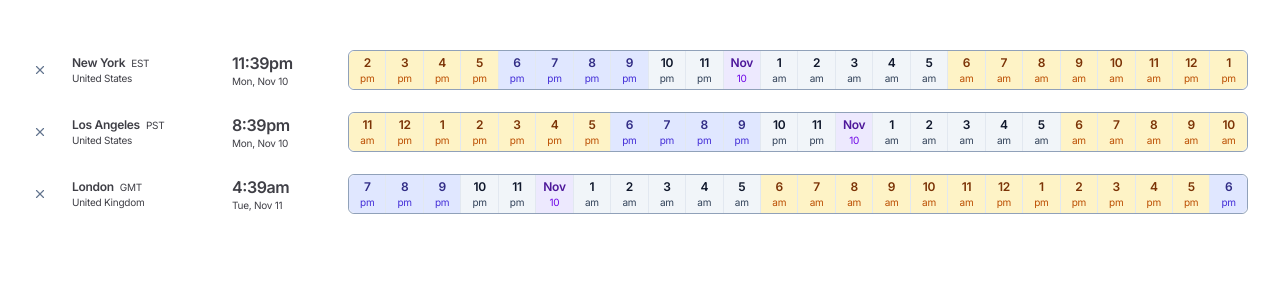
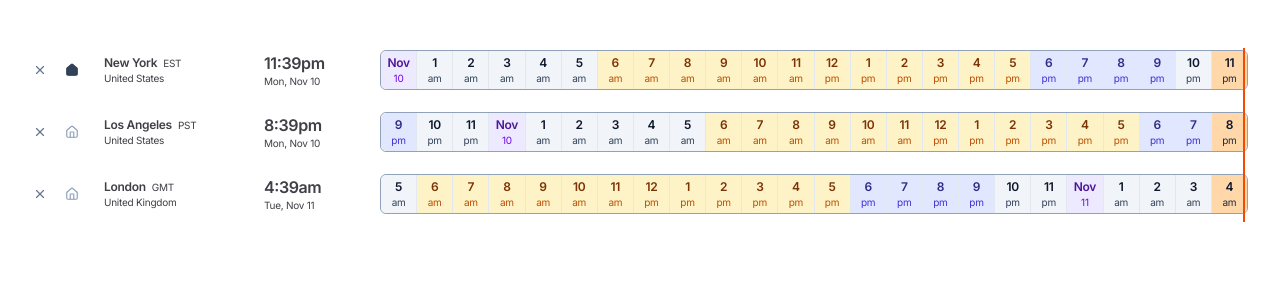
Before and after one commit to mochixlb/timediffs, a Next.js app: page / in a window 1280 px wide. Shown: the top 300 px of the page. Built offline with nearby package versions, Linux system fonts and the light colour scheme.

Commit message:
Update timeline visualization and timezone handling
- Enhanced timeline visualization with improved time display and styling
- Updated timezone context and utility functions
- Added new types for timezone handling
- Updated dependencies

```diff
--- a/components/features/timeline-visualization.tsx
+++ b/components/features/timeline-visualization.tsx
@@ -1,6 +1,6 @@
 "use client";
 
-import { X } from "lucide-react";
+import { X, Home } from "lucide-react";
 import { formatInTimeZone } from "date-fns-tz";
 import { useTimezone } from "@/contexts/timezone-context";
 import { getTimelineHours, getTimeOfDay } from "@/lib/timezone";
@@ -13,10 +13,12 @@ interface TimelineVisualizationProps {
 export function TimelineVisualization({
   onRemoveTimezone,
 }: TimelineVisualizationProps) {
-  const { timezoneDisplays } = useTimezone();
+  const { timezoneDisplays, setHomeTimezone } = useTimezone();
   const selectedDate = new Date();
 
-  const referenceTimezone = timezoneDisplays[0];
+  // Use home timezone as reference, or fallback to first timezone
+  const referenceTimezone =
+    timezoneDisplays.find((d) => d.timezone.isHome) || timezoneDisplays[0];
   const referenceHours = referenceTimezone
     ? getTimelineHours(referenceTimezone.timezone.id, selectedDate)
     : [];
@@ -27,19 +29,57 @@ export function TimelineVisualization({
     return null;
   }
 
+  // Calculate the position percentage of the "now" line within the timeline
+  // Returns a value between 0-100 representing the position within the timeline container
+  const getNowLinePosition = (): number | null => {
+    if (!referenceTimezone || referenceHours.length === 0) {
+      return null;
+    }
+
+    const refCurrentHour = parseInt(
+      formatInTimeZone(now, referenceTimezone.timezone.id, "H"),
+      10
+    );
+    const refCurrentMinute = parseInt(
+      formatInTimeZone(now, referenceTimezone.timezone.id, "m"),
+      10
+    );
+    const refCurrentDay = parseInt(
+      formatInTimeZone(now, referenceTimezone.timezone.id, "d"),
+      10
+    );
+
+    // Find which hour block contains the current time
+    const currentHourIndex = referenceHours.findIndex((hourDate) => {
+      const hourInRef = parseInt(
+        formatInTimeZone(hourDate, referenceTimezone.timezone.id, "H"),
+        10
+      );
+      const dayInRef = parseInt(
+        formatInTimeZone(hourDate, referenceTimezone.timezone.id, "d"),
+        10
+      );
+      return hourInRef === refCurrentHour && dayInRef === refCurrentDay;
+    });
+
+    if (currentHourIndex === -1) {
+      return null;
+    }
+
+    // Calculate position: hour block position + minute offset within that block
+    const hourBlockWidth = 100 / referenceHours.length;
+    const hourBlockStart = (currentHourIndex / referenceHours.length) * 100;
+    const minuteOffset = (refCurrentMinute / 60) * hourBlockWidth;
+
+    return hourBlockStart + minuteOffset;
+  };
+
+  const nowLinePosition = getNowLinePosition();
+
   return (
     <div className="w-full overflow-x-auto">
       <div className="relative min-w-[800px] sm:min-w-[1200px]">
         {timezoneDisplays.map((display) => {
-          const tzCurrentHour = parseInt(
-            formatInTimeZone(now, display.timezone.id, "H"),
-            10
-          );
-          const tzCurrentMinute = parseInt(
-            formatInTimeZone(now, display.timezone.id, "m"),
-            10
-          );
-
           return (
             <div key={display.timezone.id} className="mb-3 last:mb-0">
               <div className="group relative flex items-center pb-2 pt-0.5 overflow-visible min-h-[38px]">
@@ -50,6 +90,30 @@ export function TimelineVisualization({
                     aria-label={`Remove ${display.timezone.city}`}
                   >
                     <X className="h-3.5 w-3.5" />
+                  </button>
+                </div>
+
+                <div className="w-6 shrink-0 flex items-center justify-center -ml-1 mr-3">
+                  <button
+                    onClick={() => setHomeTimezone(display.timezone.id)}
+                    className={cn(
+                      "flex items-center justify-center h-7 w-7 rounded-md transition-colors focus-visible:outline-none focus-visible:ring-2 focus-visible:ring-slate-400",
+                      display.timezone.isHome
+                        ? "text-slate-700"
+                        : "text-slate-400 hover:text-slate-600 hover:bg-slate-50"
+                    )}
+                    aria-label={
+                      display.timezone.isHome
+                        ? `${display.timezone.city} is the home timezone`
+                        : `Set ${display.timezone.city} as home timezone`
+                    }
+                  >
+                    <Home
+                      className={cn(
+                        "h-3.5 w-3.5",
+                        display.timezone.isHome && "fill-current"
+                      )}
+                    />
                   </button>
                 </div>
 
@@ -81,6 +145,15 @@ export function TimelineVisualization({
                 </div>
 
                 <div className="relative flex flex-1 pl-2 sm:pl-3">
+                  {/* Vertical "now" line - positioned consistently across all rows */}
+                  {nowLinePosition !== null && (
+                    <div
+                      className="absolute -top-3 -bottom-3 w-0.5 bg-orange-600 pointer-events-none z-30"
+                      style={{
+                        left: `calc(0.5rem + ${nowLinePosition}%)`,
+                      }}
+                    />
+                  )}
                   <div className="relative flex flex-1 items-start rounded-md border border-slate-400 overflow-hidden">
                     {referenceHours.map((referenceHourDate, hourIndex) => {
                       const hourInTz = parseInt(
@@ -123,6 +196,7 @@ export function TimelineVisualization({
 
                       const timeOfDay = getTimeOfDay(hourInTz);
 
+                      // Check if this hour block represents the current hour in this timezone
                       const currentHourInTz = parseInt(
                         formatInTimeZone(now, display.timezone.id, "H"),
                         10
@@ -163,8 +237,8 @@ export function TimelineVisualization({
 
                       const currentConfig = {
                         bg: "bg-orange-200",
-                        text: "text-orange-900",
-                        textMuted: "text-orange-700",
+                        text: "text-slate-900",
+                        textMuted: "text-slate-800",
                       };
 
                       const newDayConfig = {
@@ -234,15 +308,6 @@ export function TimelineVisualization({
                               </span>
                             </div>
                           )}
-
-                          {isCurrent && (
-                            <div
-                              className="absolute top-0 bottom-0 w-0.5 bg-orange-500 pointer-events-none z-20"
-                              style={{
-                                left: `${(tzCurrentMinute / 60) * 100}%`,
-                              }}
-                            />
-                          )}
                         </div>
                       );
                     })}
--- a/contexts/timezone-context.tsx
+++ b/contexts/timezone-context.tsx
@@ -7,6 +7,7 @@ import { createTimezoneDisplay, getTimezoneById } from "@/lib/timezone";
 interface TimezoneContextType {
   timezoneDisplays: TimezoneDisplay[];
   removeTimezone: (timezoneId: string) => void;
+  setHomeTimezone: (timezoneId: string) => void;
 }
 
 const TimezoneContext = createContext<TimezoneContextType | undefined>(undefined);
@@ -19,9 +20,17 @@ const DEFAULT_TIMEZONES = [
 
 export function TimezoneProvider({ children }: { children: React.ReactNode }) {
   const [timezones, setTimezones] = useState<Timezone[]>(() => {
-    return DEFAULT_TIMEZONES
-      .map((id) => getTimezoneById(id))
+    const initial = DEFAULT_TIMEZONES
+      .map((id) => {
+        const tz = getTimezoneById(id);
+        return tz ? { ...tz } : undefined;
+      })
       .filter((tz): tz is Timezone => tz !== undefined);
+    // Set first timezone as home by default
+    if (initial.length > 0) {
+      initial[0].isHome = true;
+    }
+    return initial;
   });
   const [selectedDate] = useState<Date>(new Date());
   const [timezoneDisplays, setTimezoneDisplays] = useState<TimezoneDisplay[]>([]);
@@ -44,7 +53,24 @@ export function TimezoneProvider({ children }: { children: React.ReactNode }) {
   }, [updateDisplays]);
 
   const removeTimezone = useCallback((timezoneId: string) => {
-    setTimezones((prev) => prev.filter((tz) => tz.id !== timezoneId));
+    setTimezones((prev) => {
+      const filtered = prev.filter((tz) => tz.id !== timezoneId);
+      // If removed timezone was home, set first remaining as home
+      const wasHome = prev.find((tz) => tz.id === timezoneId)?.isHome;
+      if (wasHome && filtered.length > 0) {
+        filtered[0].isHome = true;
+      }
+      return filtered;
+    });
+  }, []);
+
+  const setHomeTimezone = useCallback((timezoneId: string) => {
+    setTimezones((prev) =>
+      prev.map((tz) => ({
+        ...tz,
+        isHome: tz.id === timezoneId,
+      }))
+    );
   }, []);
 
   return (
@@ -52,6 +78,7 @@ export function TimezoneProvider({ children }: { children: React.ReactNode }) {
       value={{
         timezoneDisplays,
         removeTimezone,
+        setHomeTimezone,
       }}
     >
       {children}
--- a/lib/timezone.ts
+++ b/lib/timezone.ts
@@ -105,27 +105,66 @@ export function getTimeOfDay(hour: number): "day" | "evening" | "night" {
 export function getTimelineHours(timezoneId: TimezoneId, date: Date): Date[] {
   const hours: Date[] = [];
 
+  // Get the current date string in the target timezone (e.g., "2024-01-15")
   const dateStr = formatInTimeZone(date, timezoneId, "yyyy-MM-dd");
 
-  for (let i = 0; i < 24; i++) {
-    const hourStr = `${dateStr}T${String(i).padStart(2, "0")}:00:00`;
+  // Find the UTC time that represents midnight (00:00) of the current date in the target timezone
+  // We'll use a binary search-like approach: start with midnight UTC and adjust
 
-    const utcDateStr = `${hourStr}Z`;
-    const baseDate = new Date(utcDateStr);
+  // First, find what UTC time corresponds to midnight (hour 0) on dateStr in the timezone
+  // Try different UTC times until we find one that formats to hour 0 on the correct date
+  let midnightUtc: Date | null = null;
 
-    const tzFormatted = formatInTimeZone(
-      baseDate,
+  // Start with midnight UTC on the date string
+  let candidate = new Date(`${dateStr}T00:00:00Z`);
+
+  // Check up to 48 hours forward/backward to account for timezone offsets
+  for (let offset = -24; offset <= 24; offset++) {
+    const testDate = new Date(candidate.getTime() + offset * 60 * 60 * 1000);
+    const testDateStr = formatInTimeZone(testDate, timezoneId, "yyyy-MM-dd");
+    const testHour = parseInt(formatInTimeZone(testDate, timezoneId, "H"), 10);
+
+    if (testDateStr === dateStr && testHour === 0) {
+      midnightUtc = testDate;
+      break;
+    }
+  }
+
+  // Fallback: if we didn't find it, use a calculated approach
+  if (!midnightUtc) {
+    // Get the timezone offset by checking what hour midnight UTC shows as
+    const tzHourAtMidnightUtc = parseInt(
+      formatInTimeZone(candidate, timezoneId, "H"),
+      10
+    );
+    const tzDateAtMidnightUtc = formatInTimeZone(
+      candidate,
       timezoneId,
-      "yyyy-MM-dd'T'HH:mm:ss"
-    );
-    const tzHour = parseInt(tzFormatted.substring(11, 13), 10);
-
-    const hourDiff = i - tzHour;
-    const adjustedDate = new Date(
-      baseDate.getTime() - hourDiff * 60 * 60 * 1000
+      "yyyy-MM-dd"
     );
 
-    hours.push(adjustedDate);
+    if (tzDateAtMidnightUtc === dateStr) {
+      // Midnight UTC is on the same date, adjust backward by tzHourAtMidnightUtc
+      midnightUtc = new Date(
+        candidate.getTime() - tzHourAtMidnightUtc * 60 * 60 * 1000
+      );
+    } else {
+      // Midnight UTC is on a different date, need to adjust forward
+      const daysDiff = dateStr > tzDateAtMidnightUtc ? 1 : -1;
+      midnightUtc = new Date(
+        candidate.getTime() +
+          daysDiff * 24 * 60 * 60 * 1000 -
+          tzHourAtMidnightUtc * 60 * 60 * 1000
+      );
+    }
+  }
+
+  // Now create 24 hours starting from midnight in the target timezone
+  for (let i = 0; i < 24; i++) {
+    if (midnightUtc) {
+      const hourDate = new Date(midnightUtc.getTime() + i * 60 * 60 * 1000);
+      hours.push(hourDate);
+    }
   }
 
   return hours;
--- a/types/index.ts
+++ b/types/index.ts
@@ -7,6 +7,7 @@ export interface Timezone {
   countryCode: string;
   offset: string;
   offsetHours: number;
+  isHome?: boolean;
 }
 
 export interface TimezoneDisplay {
```
Also changed, not shown: 1 other file (tests, documents, lock files or other folders).
